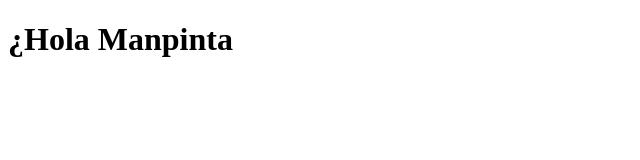
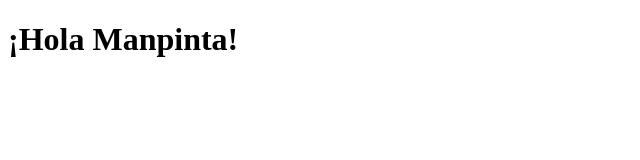
Before and after one commit to JSebastianBe/coursera-test, a plain HTML site: page site/index.html in a window 1280 px wide. Shown: the whole page, without its empty margins (0-640 px from the left). Drawn offline with Linux system fonts and the light colour scheme.

Commit message:
Mi primera página.

```diff
--- a/site/index.html
+++ b/site/index.html
@@ -1,9 +1,9 @@
 <!DOCTYPE html>
 <html>
 <head>
-	<title>¿Hola Manpinta!</title>
+	<title>¡Hola Manpinta!</title>
 </head>
 <body>
-<h1>¿Hola Manpinta</h1>
+<h1>¡Hola Manpinta!</h1>
 </body>
 </html>
```
